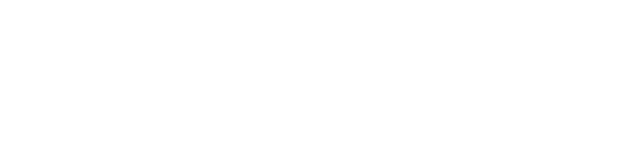
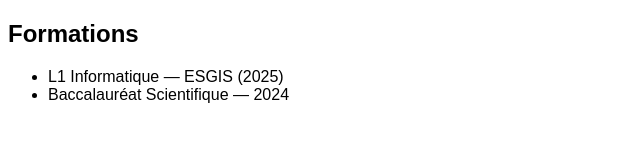
Before and after one commit to marieangegbd10/mon-cv, a plain HTML site: page index.html in a window 1280 px wide. Shown: the whole page, without its empty margins (0-640 px from the left). Drawn offline with Linux system fonts and the light colour scheme.

Commit message:
mise en place de la section formations

```diff
--- a/index.html
+++ b/index.html
@@ -6,6 +6,10 @@
     <link rel="stylesheet" href="style.css">
 </head>
 <body>
-
+<h2>Formations</h2>
+<ul>
+    <li>L1 Informatique — ESGIS (2025)</li>
+    <li>Baccalauréat Scientifique — 2024</li>
+</ul>
 </body>
 </html>
```
